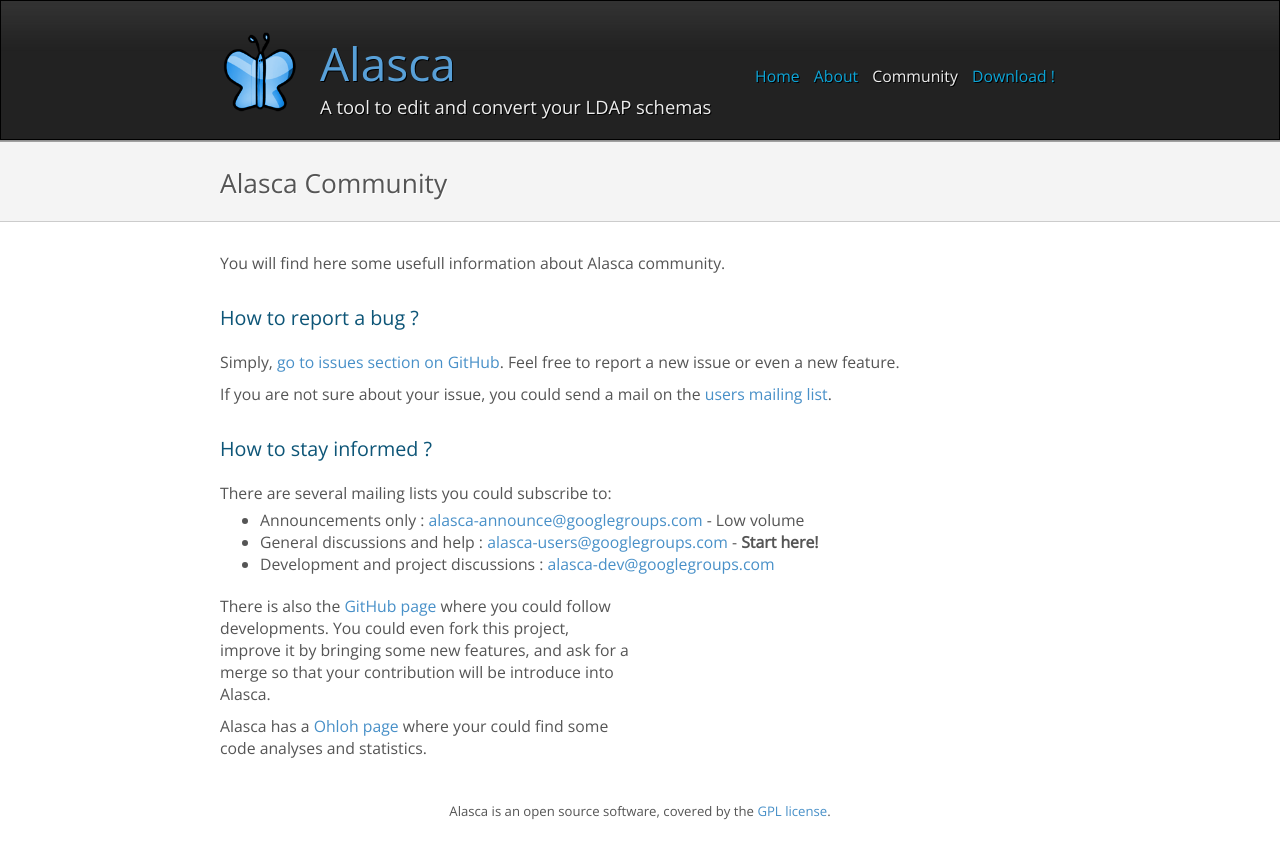
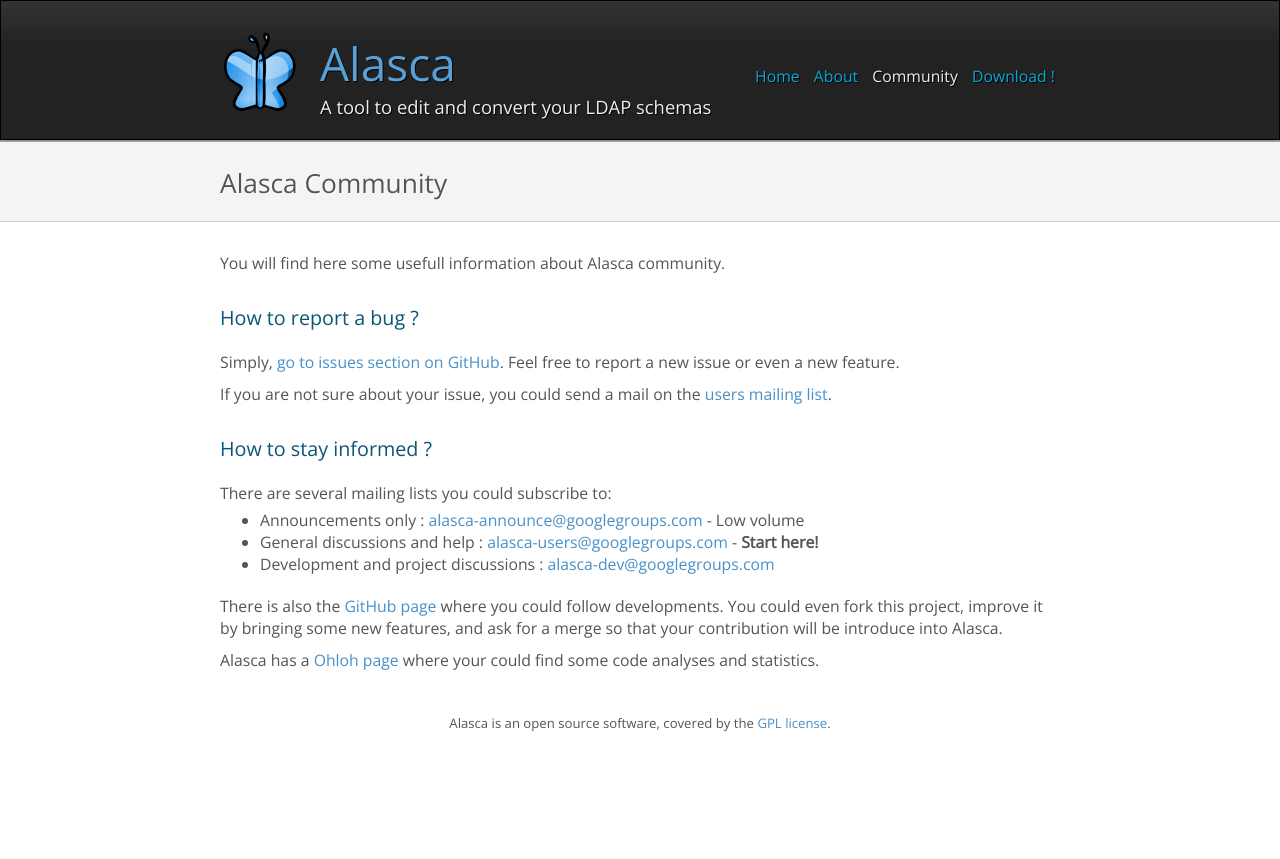
Before and after one commit to alasca/alasca.github.com, a Jekyll site: the page built from community.html, in a window 1280 px wide. Shown: the top 859 px of the page. Built offline with Jekyll 4.4.1, drawn with Linux system fonts in a browser that asks for light colours; nearby versions of some CDN libraries; a script that is not in the unit is left out.

Commit message:
remove olhoh stats

```diff
--- a/community.html
+++ b/community.html
@@ -60,7 +60,7 @@
     </div>
 
     <div class="layout-container">
-      <div class="layout">
+      <div class="layout full">
         <div class="layout-content">
           <p class="description">
             There is also the <a href="https://github.com/alasca/alasca/">GitHub page</a> where you could follow developments. You could even fork this project, improve it by bringing some new features, and ask for a merge so that your contribution will be introduce into Alasca.
@@ -70,9 +70,4 @@
           </p>
         </div>
       </div>
-      <div class="layout">
-        <div class="layout-content">
-          <script type="text/javascript" src="http://www.ohloh.net/p/484679/widgets/project_basic_stats.js"></script>
-        </div>
-      </div>
     </div>
```
